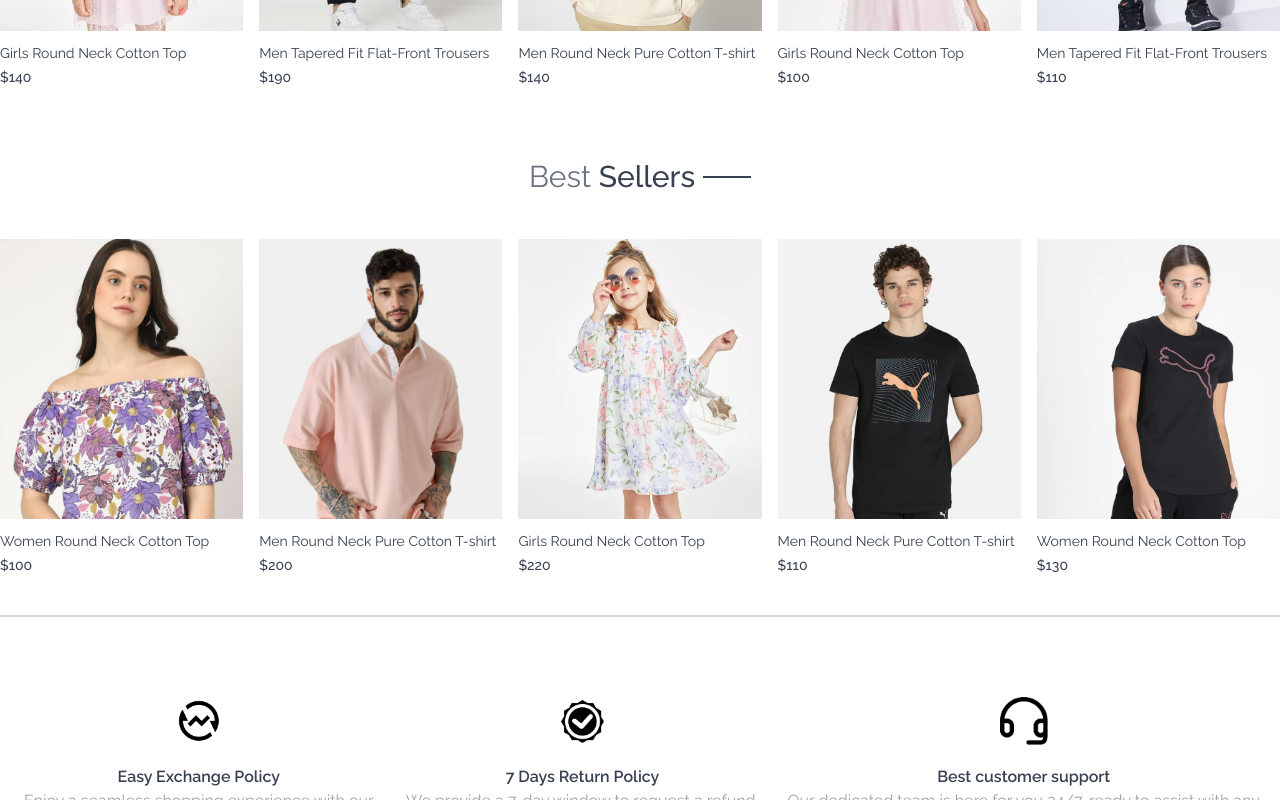
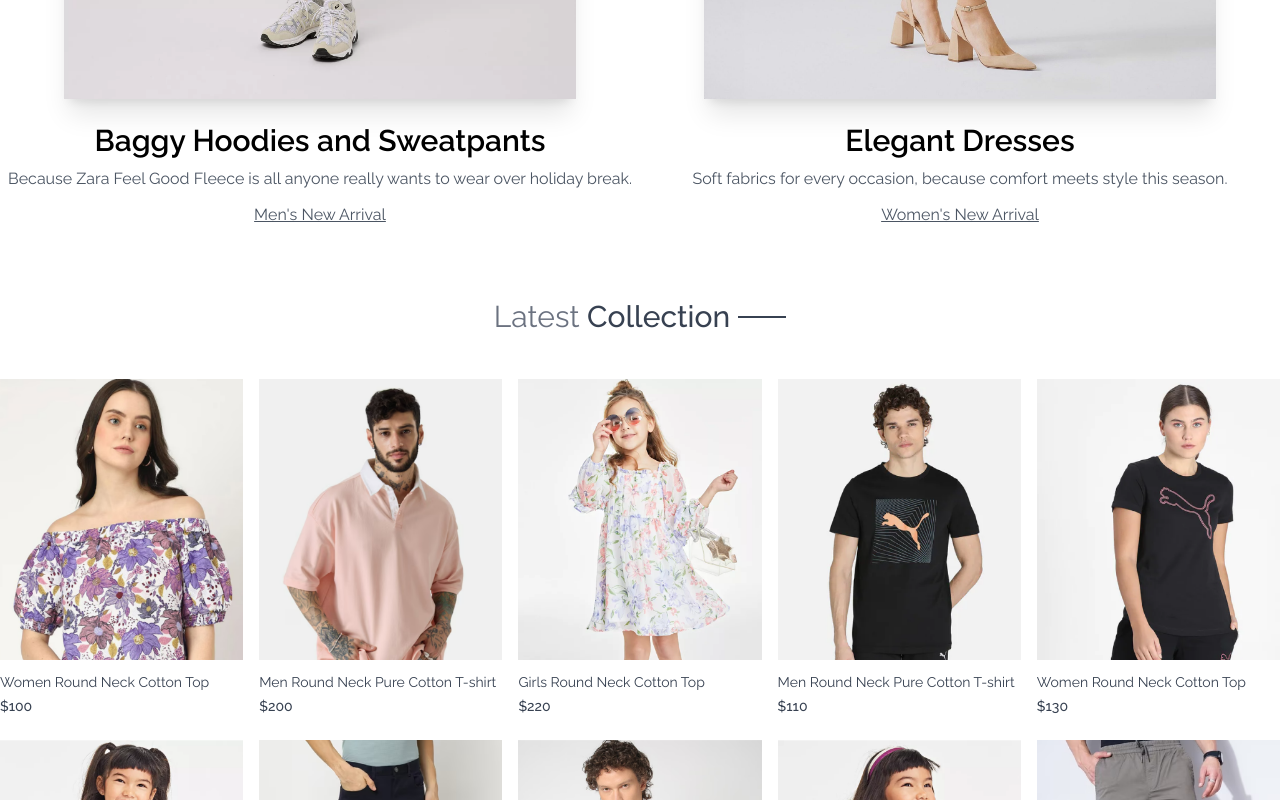
Before and after one commit to nbjoshi/odin-shopping-cart, a React (Vite) app: page / in a window 1280 px wide. Shown: the part 1480-2280 px from the top of the page. Built offline with nearby package versions, Linux system fonts and the light colour scheme; a web font is replaced by a local one.

Commit message:
Added NewArrivals component and fixed padding issues

```diff
--- a/src/pages/Home.jsx
+++ b/src/pages/Home.jsx
@@ -1,4 +1,5 @@
 import Hero from "../components/Hero";
+import NewArrivals from "../components/NewArrivals";
 import LatestCollection from "../components/LatestCollection";
 import BestSeller from "../components/BestSeller";
 import Policy from "../components/Policy";
@@ -8,10 +9,13 @@
   return (
     <div>
       <Hero />
+      <NewArrivals />
       <LatestCollection />
       <BestSeller />
-      <Policy />
-      <NewsLetter />
+      <div className="px-4 sm:px-6 lg:px-8">
+        <Policy />
+        <NewsLetter />
+      </div>
     </div>
   );
 }
```
